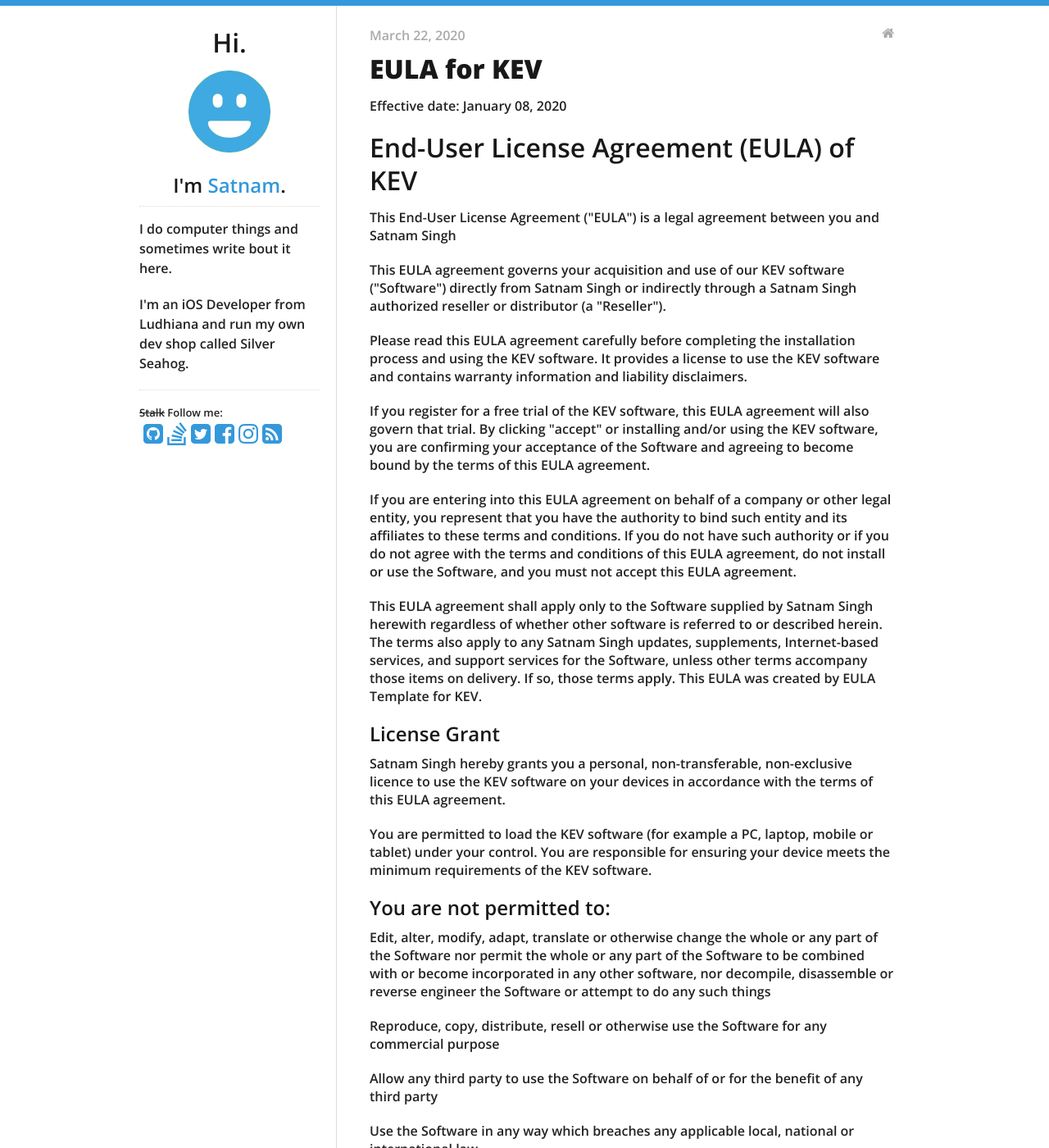
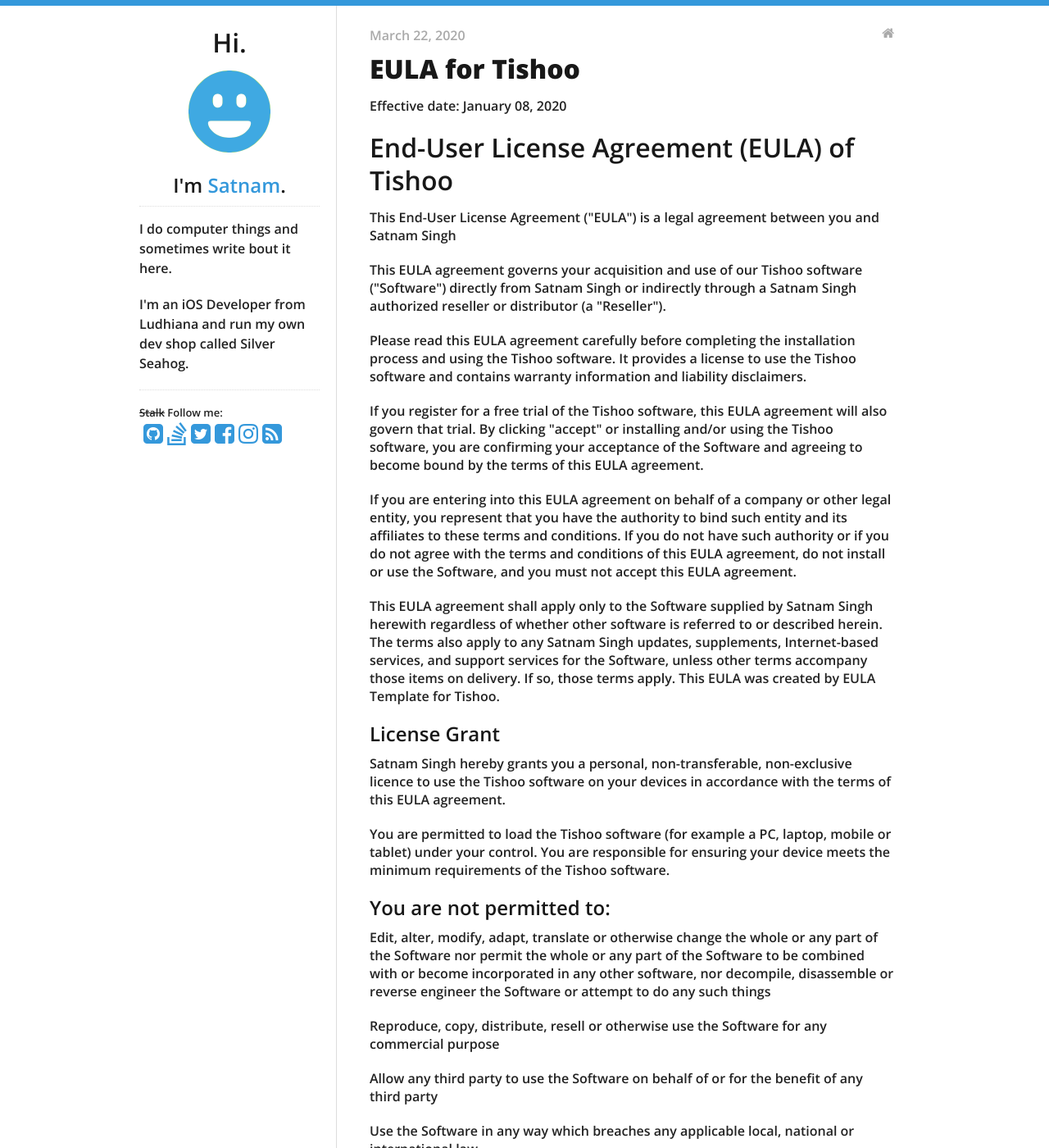
Before and after one commit to 29satnam/29satnam.github.io, a Jekyll site: the page built from _posts/2020-03-22-Eula-Tishoo.md, in a window 1280 px wide and 1400 px high. Shown: the whole window at 82% size. Built offline with Jekyll 4.4.1, drawn with Linux system fonts in a browser that asks for light colours.

Commit message:
Update 2020-03-22-Eula-Tishoo.md

```diff
--- a/_posts/2020-03-22-Eula-Tishoo.md
+++ b/_posts/2020-03-22-Eula-Tishoo.md
@@ -1,31 +1,31 @@
 ---
 layout: post
-title: EULA for KEV
+title: EULA for Tishoo
 categories:
 - blog
 ---
 
 <p>Effective date: January 08, 2020</p>
 
-<h1>End-User License Agreement (EULA) of KEV</h1>
+<h1>End-User License Agreement (EULA) of Tishoo</h1>
 
 <p>This End-User License Agreement ("EULA") is a legal agreement between you and Satnam Singh</p>
 
-<p>This EULA agreement governs your acquisition and use of our KEV software ("Software") directly from Satnam Singh or indirectly through a Satnam Singh authorized reseller or distributor (a "Reseller").</p>
+<p>This EULA agreement governs your acquisition and use of our Tishoo software ("Software") directly from Satnam Singh or indirectly through a Satnam Singh authorized reseller or distributor (a "Reseller").</p>
 
-<p>Please read this EULA agreement carefully before completing the installation process and using the KEV software. It provides a license to use the KEV software and contains warranty information and liability disclaimers.</p>
+<p>Please read this EULA agreement carefully before completing the installation process and using the Tishoo software. It provides a license to use the Tishoo software and contains warranty information and liability disclaimers.</p>
 
-<p>If you register for a free trial of the KEV software, this EULA agreement will also govern that trial. By clicking "accept" or installing and/or using the KEV software, you are confirming your acceptance of the Software and agreeing to become bound by the terms of this EULA agreement.</p>
+<p>If you register for a free trial of the Tishoo software, this EULA agreement will also govern that trial. By clicking "accept" or installing and/or using the Tishoo software, you are confirming your acceptance of the Software and agreeing to become bound by the terms of this EULA agreement.</p>
 
 <p>If you are entering into this EULA agreement on behalf of a company or other legal entity, you represent that you have the authority to bind such entity and its affiliates to these terms and conditions. If you do not have such authority or if you do not agree with the terms and conditions of this EULA agreement, do not install or use the Software, and you must not accept this EULA agreement.</p>
 
-<p>This EULA agreement shall apply only to the Software supplied by Satnam Singh herewith regardless of whether other software is referred to or described herein. The terms also apply to any Satnam Singh updates, supplements, Internet-based services, and support services for the Software, unless other terms accompany those items on delivery. If so, those terms apply. This EULA was created by EULA Template for KEV.</p>
+<p>This EULA agreement shall apply only to the Software supplied by Satnam Singh herewith regardless of whether other software is referred to or described herein. The terms also apply to any Satnam Singh updates, supplements, Internet-based services, and support services for the Software, unless other terms accompany those items on delivery. If so, those terms apply. This EULA was created by EULA Template for Tishoo.</p>
 
 <h2>License Grant</h2>
 
-<p>Satnam Singh hereby grants you a personal, non-transferable, non-exclusive licence to use the KEV software on your devices in accordance with the terms of this EULA agreement.</p>
+<p>Satnam Singh hereby grants you a personal, non-transferable, non-exclusive licence to use the Tishoo software on your devices in accordance with the terms of this EULA agreement.</p>
 
-<p>You are permitted to load the KEV software (for example a PC, laptop, mobile or tablet) under your control. You are responsible for ensuring your device meets the minimum requirements of the KEV software.</p>
+<p>You are permitted to load the Tishoo software (for example a PC, laptop, mobile or tablet) under your control. You are responsible for ensuring your device meets the minimum requirements of the Tishoo software.</p>
 
 <h2>You are not permitted to:</h2>
 
```
